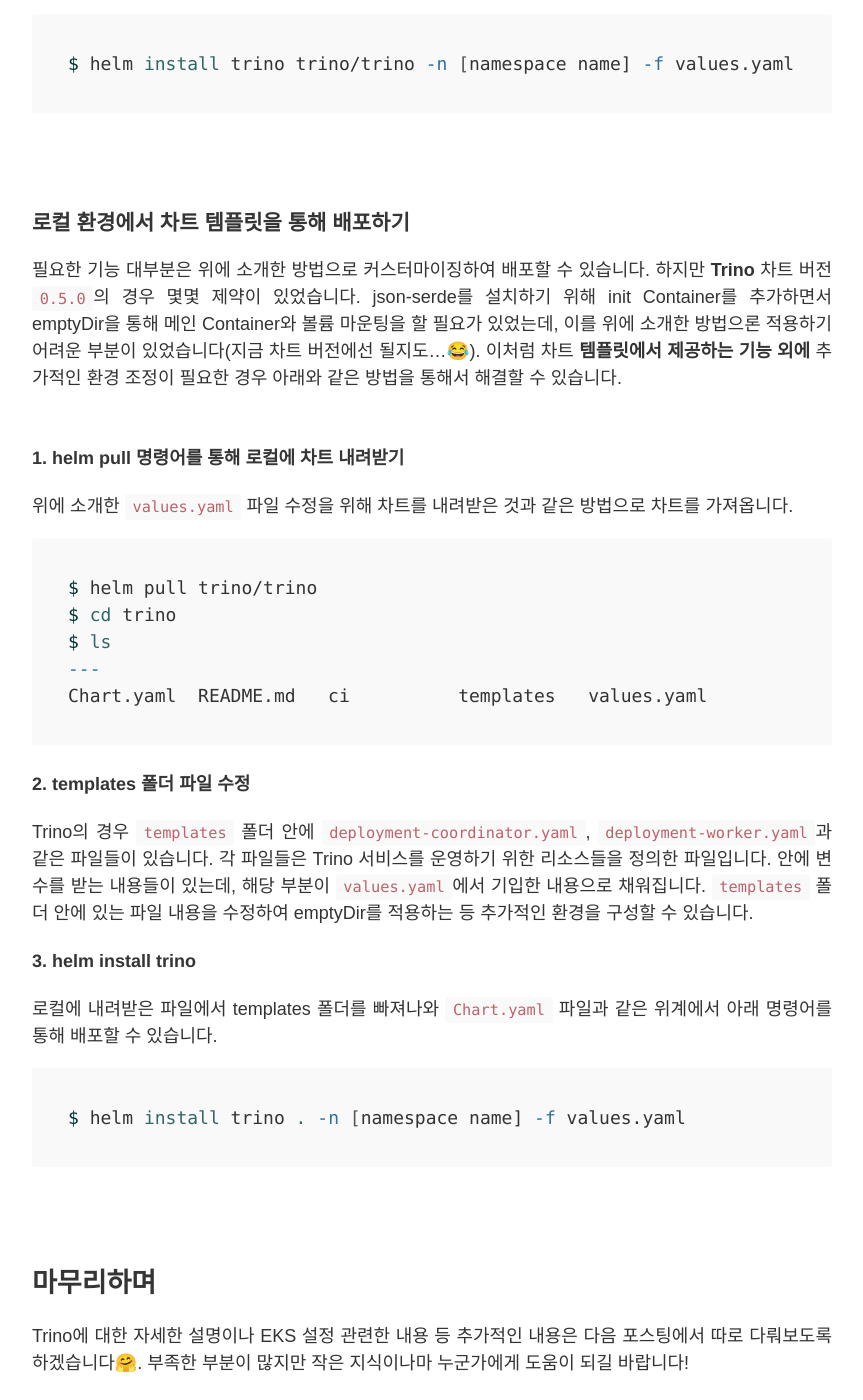
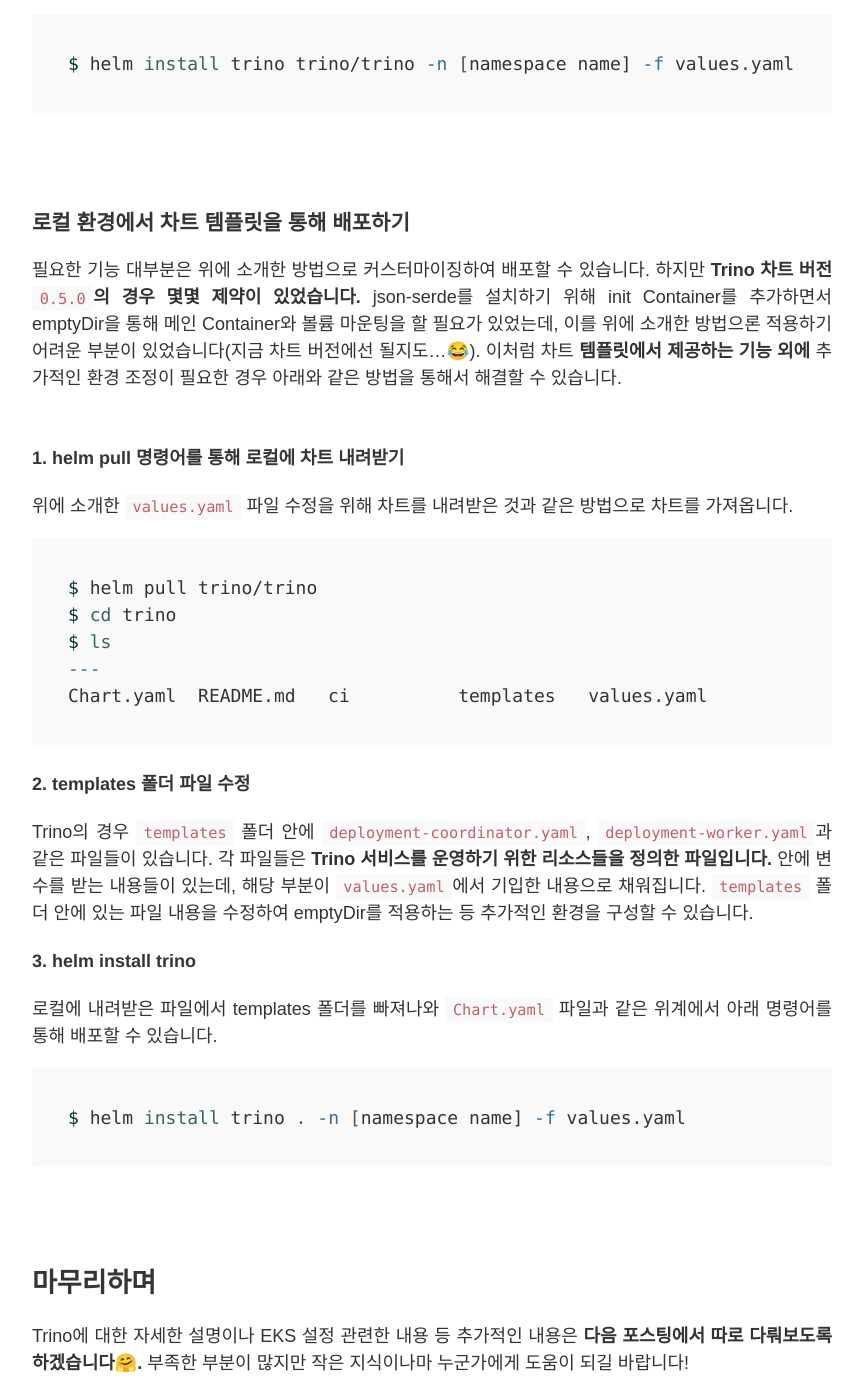
Before and after one commit to daru1027/daru1027.github.io, a Jekyll site: the page built from _posts/2022-09-16-eks-on-trino.md, in a window 1280 px wide and 1400 px high, scrolled down 6720 px. Shown: the whole window, without its empty margins (208-1071 px from the left). Built offline with Jekyll 4.4.1, drawn with Linux system fonts in a browser that asks for light colours; some of the changed text lies outside the part shown.

Commit message:
ADD: 내용 완성

````diff
--- a/_posts/2022-09-16-eks-on-trino.md
+++ b/_posts/2022-09-16-eks-on-trino.md
@@ -35,7 +35,7 @@
 <br/><br/>
 
 ## Kubernetes 패키지 매니저 Helm
-Helm이란 Kubernetes 패키지 매니징 툴 입니다.
+Helm이란 **Kubernetes 패키지 매니징 툴** 입니다.
 EKS에 Trino를 배포하는 도구로 **Helm**을 사용했는데, **Helm**애 대해 자세히 살펴보면 다음과 같습니다.
 <br/><br/>
 
@@ -148,7 +148,7 @@
 ~
 ```
 #### 4. values.yaml 파일 수정
-위에 언급한 것처럼 내려받은 `values.yaml` 파일을 수정하여 worker 수를 조정하는 등 커스터마이징을 할 수 있습니다.
+위에 언급한 것처럼 내려받은 `values.yaml` 파일을 수정하여 worker 수를 조정하는 등 **커스터마이징을 할 수 있습니다.**
 Trino를 운영하면서 자주 변경하는 부분을 예시로 들면 아래와 같습니다.
 * **Trino 카탈로그 추가/변경**
     ```yaml
@@ -196,7 +196,7 @@
 
 ### 로컬 환경에서 차트 템플릿을 통해 배포하기
 필요한 기능 대부분은 위에 소개한 방법으로 커스터마이징하여 배포할 수 있습니다.
-하지만 **Trino** 차트 버전 `0.5.0`의 경우 몇몇 제약이 있었습니다.
+하지만 **Trino 차트 버전** `0.5.0`**의 경우 몇몇 제약이 있었습니다.**
 json-serde를 설치하기 위해 init Container를 추가하면서 emptyDir을 통해 메인 Container와 볼륨 마운팅을 할 필요가 있었는데, 이를 위에 소개한 방법으론 적용하기 어려운 부분이 있었습니다(지금 차트 버전에선 될지도...😂).
 이처럼 차트 **템플릿에서 제공하는 기능 외에** 추가적인 환경 조정이 필요한 경우 아래와 같은 방법을 통해서 해결할 수 있습니다.
 <br/><br/>
@@ -212,7 +212,7 @@
 ```
 #### 2. templates 폴더 파일 수정
 Trino의 경우 `templates` 폴더 안에 `deployment-coordinator.yaml`, `deployment-worker.yaml`과 같은 파일들이 있습니다.
-각 파일들은 Trino 서비스를 운영하기 위한 리소스들을 정의한 파일입니다.
+각 파일들은 **Trino 서비스를 운영하기 위한 리소스들을 정의한 파일입니다.**
 안에 변수를 받는 내용들이 있는데, 해당 부분이 `values.yaml`에서 기입한 내용으로 채워집니다.
 `templates` 폴더 안에 있는 파일 내용을 수정하여 emptyDir를 적용하는 등 추가적인 환경을 구성할 수 있습니다.
 
@@ -224,7 +224,7 @@
 <br/><br/>
 
 ## 마무리하며
-Trino에 대한 자세한 설명이나 EKS 설정 관련한 내용 등 추가적인 내용은 다음 포스팅에서 따로 다뤄보도록 하겠습니다🤗.
+Trino에 대한 자세한 설명이나 EKS 설정 관련한 내용 등 추가적인 내용은 **다음 포스팅에서 따로 다뤄보도록 하겠습니다🤗.**
 부족한 부분이 많지만 작은 지식이나마 누군가에게 도움이 되길 바랍니다!
 <br/><br/>
 
````
